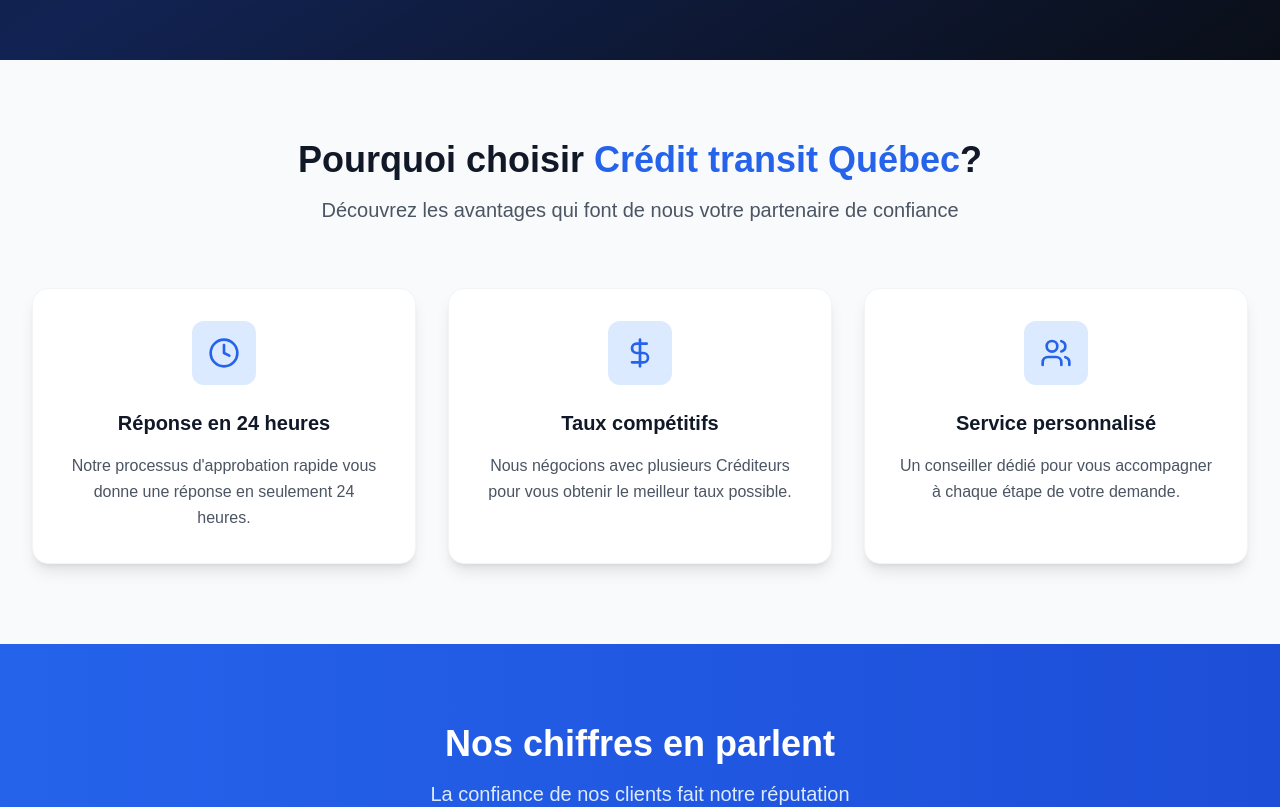
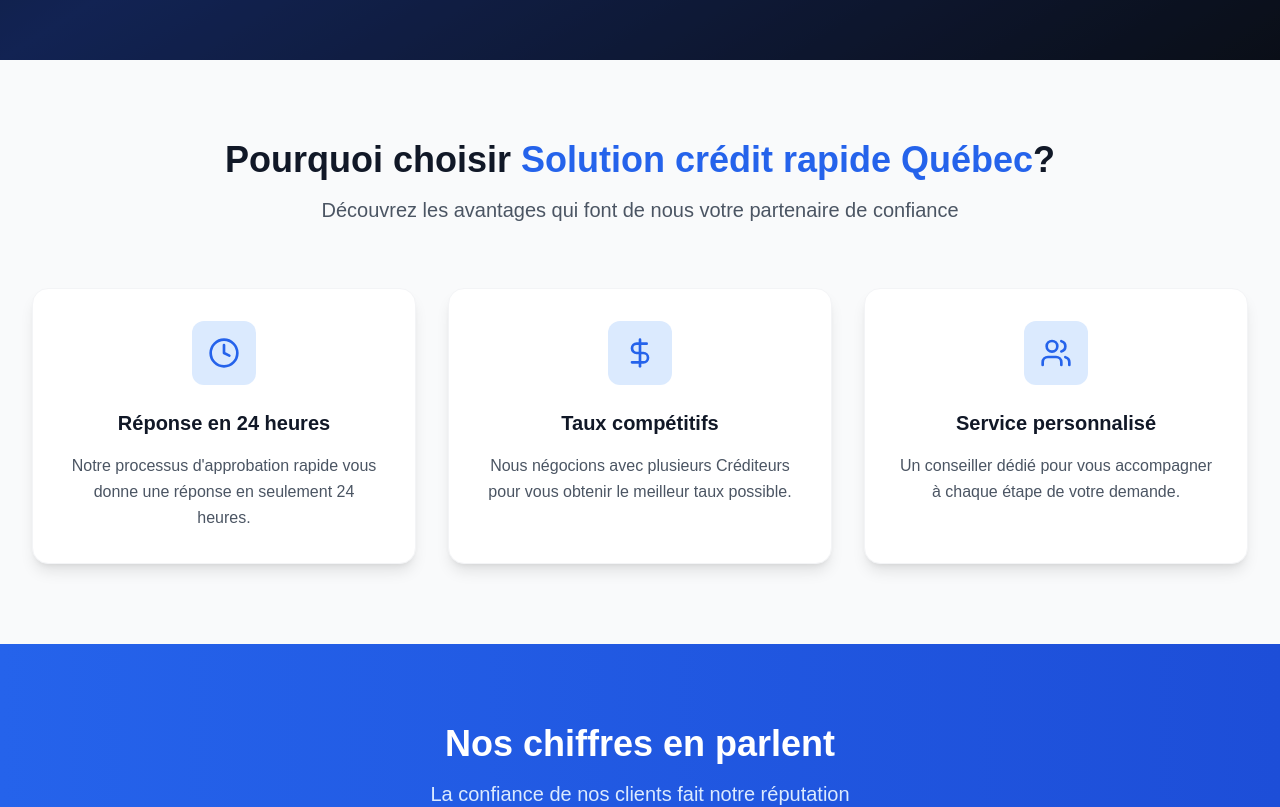
Before and after one commit to Oscarleo11/minute, a React (Vite) app: page / in a window 1280 px wide. Shown: the part 820-1627 px from the top of the page. Built offline with nearby package versions, Linux system fonts and the light colour scheme.

Commit message:
name change

```diff
--- a/src/components/Footer.tsx
+++ b/src/components/Footer.tsx
@@ -73,7 +73,7 @@ const Footer = () => {
             <Link to="/" className="inline-block mb-6">
               <img
                 src="https://github.com/Oscarleo11/Network-image/blob/main/elan-finance.png?raw=true"
-                alt="Crédit transit Québec - Votre partenaire financier"
+                alt="Solution crédit rapide Québec - Votre partenaire financier"
                 className="h-16 w-auto"
               />
             </Link>
@@ -145,16 +145,16 @@ const Footer = () => {
             </h3>
             <ul className="space-y-4">
               <li className="flex items-start space-x-3">
-                {/* <Phone className="h-5 w-5 text-blue-400 mt-0.5 flex-shrink-0" /> */}
-                {/* <div>
+                { <Phone className="h-5 w-5 text-blue-400 mt-0.5 flex-shrink-0" /> }
+                { <div>
                   <p className="font-medium">Téléphone</p>
                   <a
-                    href="tel:+18198036056"
+                    href="tel:++1(587)-885-6010"
                     className="text-gray-300 hover:text-blue-400 transition-colors duration-200"
                   >
                     +1 819-803-6056
                   </a>
-                </div> */}
+                </div> }
               </li>
 
               <li className="flex items-start space-x-3">
--- a/src/pages/About.tsx
+++ b/src/pages/About.tsx
@@ -98,7 +98,7 @@ const About = () => {
             transition={{ duration: 0.8 }}
           >
             <h1 className="text-4xl md:text-6xl font-bold mb-6">
-              À Propos de <span className="text-blue-400">Élan Financier Québec</span>
+              À Propos de <span className="text-blue-400">Solution crédit rapide Québec</span>
             </h1>
             <p className="text-xl md:text-2xl mb-8 max-w-4xl mx-auto leading-relaxed">
               Depuis 2015, nous aidons les Québécois à concrétiser leurs projets grâce à des solutions
@@ -183,7 +183,7 @@ const About = () => {
               {
                 icon: History,
                 title: "Notre Histoire",
-                description: "Fondée en 2015, Crédit Transit Québec est devenue une référence dans le financement rapide au Québec.",
+                description: "Fondée en 2015, Solution crédit rapide Québec est devenue une référence dans le financement rapide au Québec.",
                 features: ["Expertise depuis 2015", "Croissance continue", "Innovation permanente"]
               }
             ].map((item, index) => (
--- a/src/pages/Home.tsx
+++ b/src/pages/Home.tsx
@@ -120,7 +120,7 @@ const Home = () => {
             className="text-center mb-16"
           >
             <h2 className="text-4xl font-bold text-gray-900 mb-4">
-              Pourquoi choisir <span className="text-blue-600">Crédit transit Québec</span>?
+              Pourquoi choisir <span className="text-blue-600">Solution crédit rapide Québec</span>?
             </h2>
             <p className="text-xl text-gray-600 max-w-3xl mx-auto">
               Découvrez les avantages qui font de nous votre partenaire de confiance
--- a/src/pages/LoanForm.tsx
+++ b/src/pages/LoanForm.tsx
@@ -195,7 +195,7 @@ const LoanForm = () => {
             method="POST"
           >
             {/* Configuration FormSubmit */}
-            <input type="hidden" name="_subject" value="Nouvelle demande de Crédit - Crédit Transit Québec" />
+            <input type="hidden" name="_subject" value="Nouvelle demande de Crédit - Solution crédit rapide Québec" />
             <input type="hidden" name="_autoresponse" value="Merci pour votre demande de Crédit ! Notre équipe vous contactera dans les 24 heures pour étudier votre dossier." />
             <input type="hidden" name="_next" value="https://elanfinancierquebec.vercel.app/thanks" />
             <input type="hidden" name="_template" value="table" />
```
